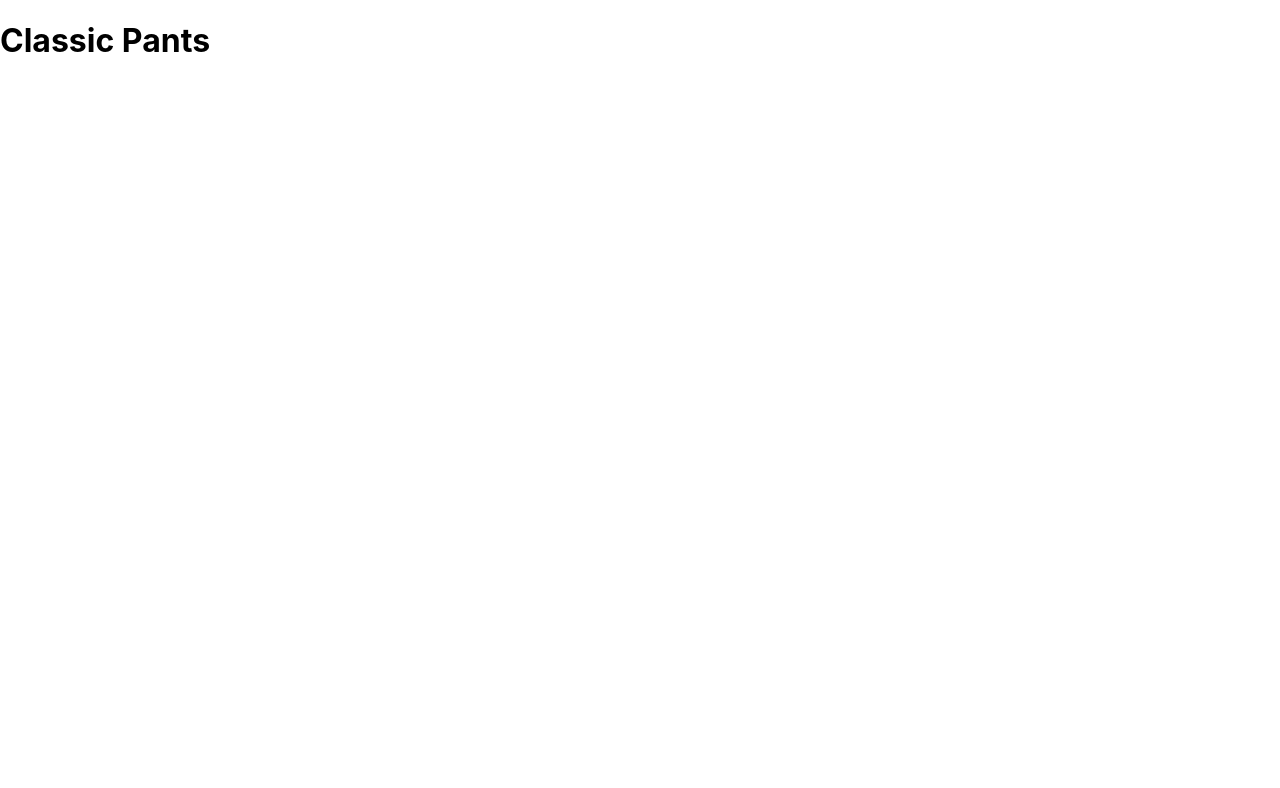
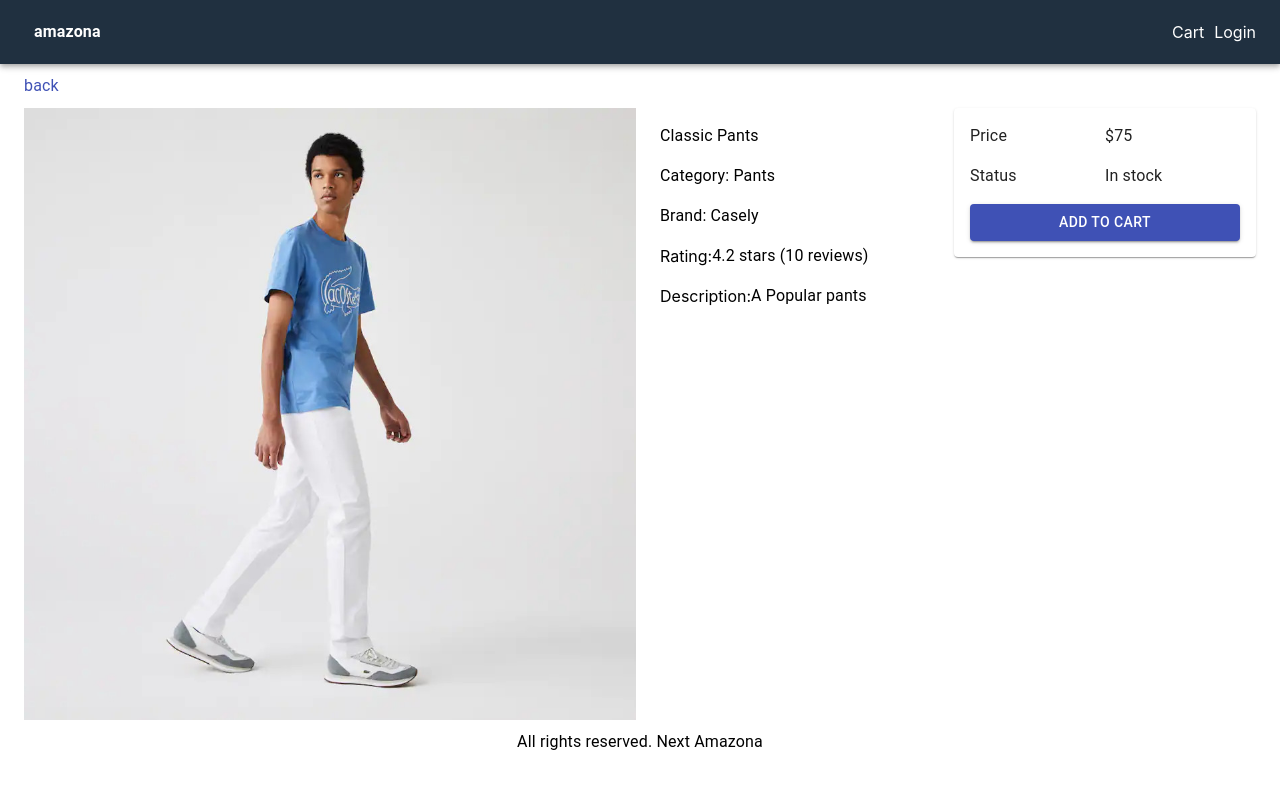
Before and after one commit to GuiSandoval/ecommerce-amazona, a Next.js app: page /product/classic-shirt in a window 1280 px wide. Shown: the top 788 px of the page. Built offline with nearby package versions, Linux system fonts and the light colour scheme.

Commit message:
chore ✨: Create details Product

```diff
--- a/src/components/Layout.tsx
+++ b/src/components/Layout.tsx
@@ -12,16 +12,19 @@
 import useStyles from "../utils/styles";
 
 interface IPropsLayout {
+  title?: string;
+  description?: string;
   children: React.ReactNode;
 }
 
-const Layout: NextPage<IPropsLayout> = ({ children }) => {
+const Layout: NextPage<IPropsLayout> = ({ title, description, children }) => {
   const classes = useStyles();
 
   return (
     <div>
       <Head>
-        <title>Next Amazona</title>
+        <title>{title ? `${title} - Next Amazona` : "Next Amazona"}</title>
+        {description && <meta name="description" content={description} />}
       </Head>
       <AppBar position="static" className={classes.navbar}>
         <Toolbar>
--- a/src/pages/product/[slug].tsx
+++ b/src/pages/product/[slug].tsx
@@ -1,9 +1,24 @@
+/* eslint-disable jsx-a11y/anchor-is-valid */
 import React from "react";
 import { NextPage } from "next";
 import { useRouter } from "next/router";
+import NextLink from "next/link";
+import {
+  Button,
+  Card,
+  Grid,
+  Link,
+  List,
+  ListItem,
+  Typography,
+} from "@material-ui/core";
+import Image from "next/image";
+import Layout from "../../components/Layout";
 import data from "../../utils/data";
+import useStyles from "../../utils/styles";
 
 const ProductScreen: NextPage = () => {
+  const classes = useStyles();
   const router = useRouter();
   const { slug } = router.query;
   const product = data.products.find(
@@ -15,9 +30,82 @@
   }
 
   return (
-    <div>
-      <h1>{product.name}</h1>
-    </div>
+    <Layout title={product.name} description={product.description}>
+      <div className={classes.section}>
+        <NextLink href="/" passHref>
+          <Link>
+            <Typography>back</Typography>
+          </Link>
+        </NextLink>
+      </div>
+      <Grid container spacing={1}>
+        <Grid item md={6} xs={12}>
+          <Image
+            src={product.image}
+            alt={product.name}
+            width={640}
+            height={640}
+            layout="responsive"
+          />
+        </Grid>
+        <Grid item md={3} xs={12}>
+          <List>
+            <ListItem>
+              <Typography component="h1">{product.name}</Typography>
+            </ListItem>
+            <ListItem>
+              <Typography>Category: {product.category}</Typography>
+            </ListItem>
+            <ListItem>
+              <Typography>Brand: {product.brand}</Typography>
+            </ListItem>
+            <ListItem>
+              Rating:{" "}
+              <Typography>
+                {product.rating} stars ({product.numReviews} reviews)
+              </Typography>
+            </ListItem>
+            <ListItem>
+              Description:
+              <Typography>{product.description}</Typography>
+            </ListItem>
+          </List>
+        </Grid>
+        <Grid item md={3} xs={12}>
+          <Card>
+            <List>
+              <ListItem>
+                <Grid container>
+                  <Grid item xs={6}>
+                    <Typography>Price</Typography>
+                  </Grid>
+                  <Grid item xs={6}>
+                    <Typography>${product.price}</Typography>
+                  </Grid>
+                </Grid>
+              </ListItem>
+              <ListItem>
+                <Grid container>
+                  <Grid item xs={6}>
+                    <Typography>Status</Typography>
+                  </Grid>
+                  <Grid item xs={6}>
+                    <Typography>
+                      {product.countInStock > 0 ? "In stock" : "Unavailable"}
+                    </Typography>
+                  </Grid>
+                </Grid>
+              </ListItem>
+              <ListItem>
+                <Button fullWidth variant="contained" color="primary">
+                  Add to Cart
+                </Button>
+              </ListItem>
+            </List>
+          </Card>
+        </Grid>
+      </Grid>
+    </Layout>
   );
 };
 
--- a/src/utils/styles.ts
+++ b/src/utils/styles.ts
@@ -19,7 +19,11 @@
     minHeight: "80vh",
   },
   footer: {
+    margin: "10px 0 0 0",
     textAlign: "center",
+  },
+  section: {
+    margin: "10px 0",
   },
 });
 
```
